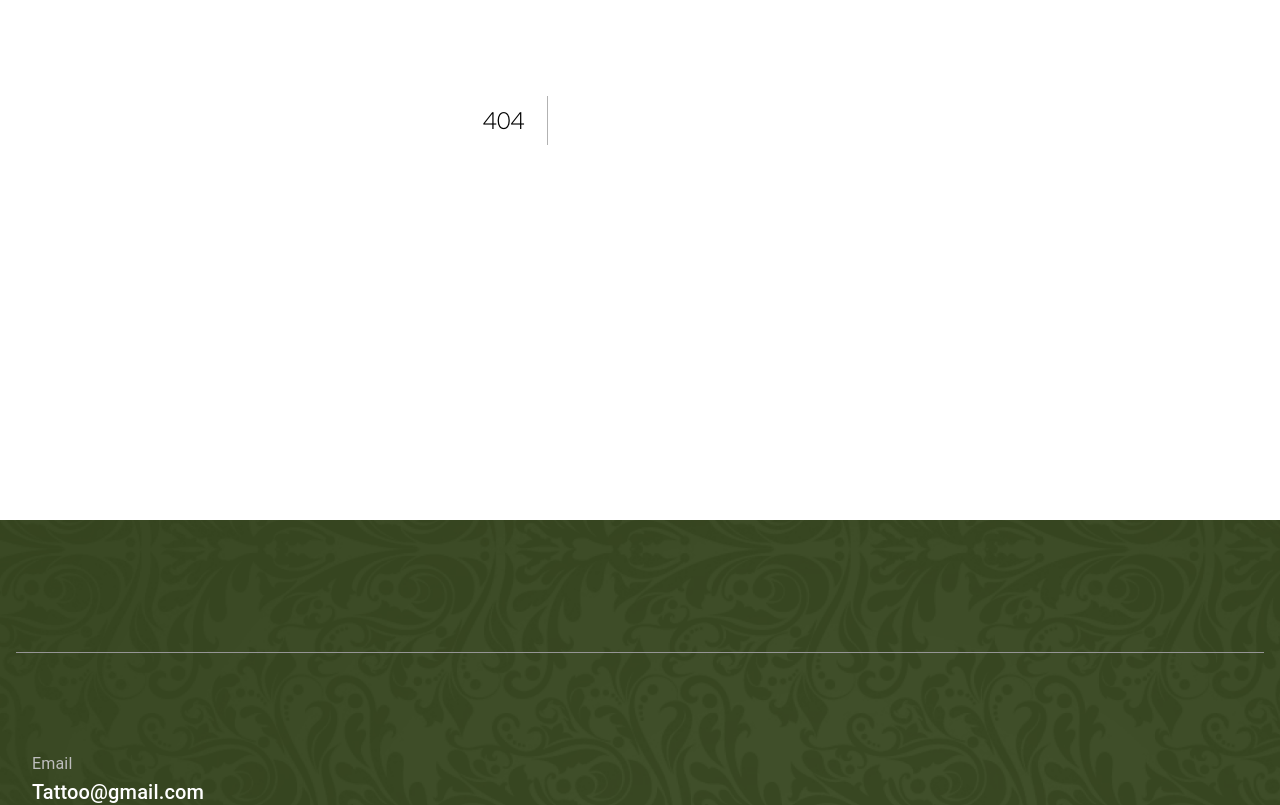
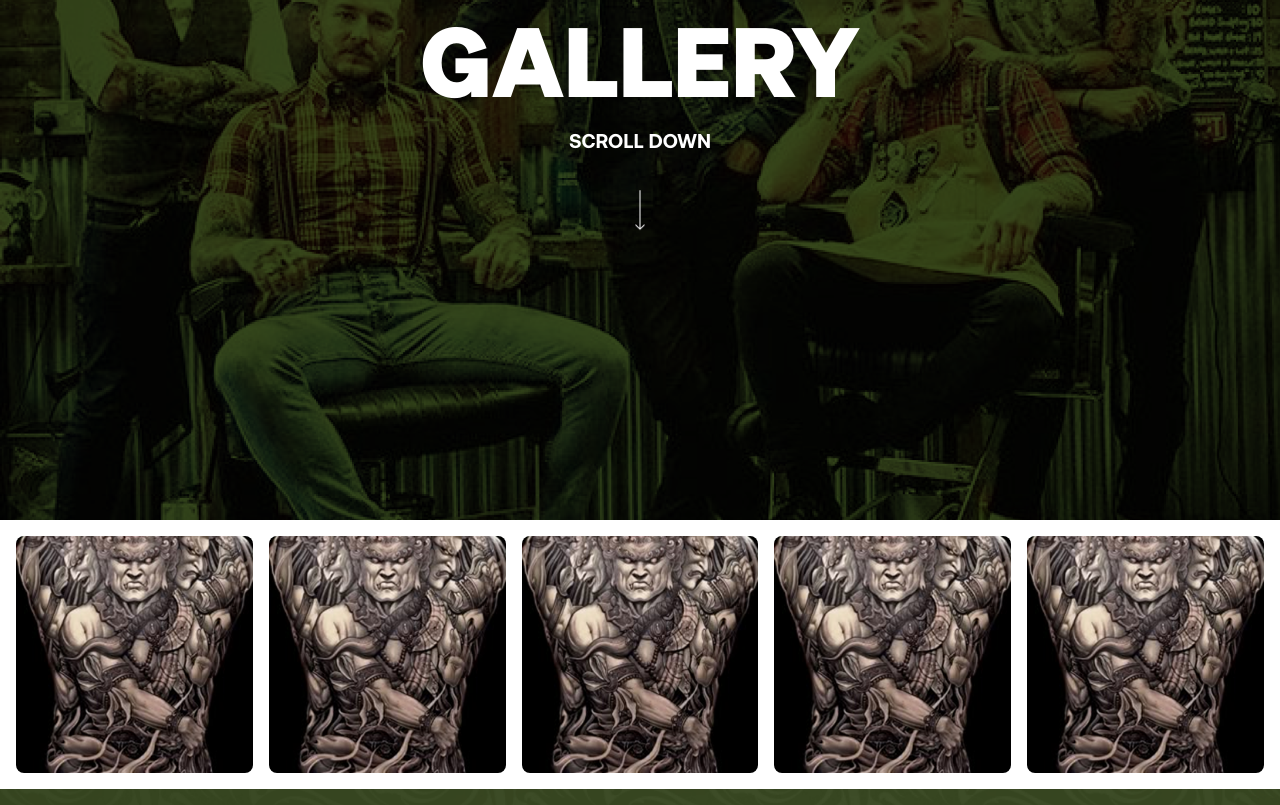
Before and after one commit to HoangTrongHa/Tattoo-project, a Next.js app: page /gallery in a window 1280 px wide. Before the commit this address had no page. Shown: the part 280-1085 px from the top of the page. Built offline with nearby package versions, Linux system fonts and the light colour scheme; grey boxes are pictures that could not be loaded.

Commit message:
feat: add gallary

```diff
--- a/src/app/about/page.js
+++ b/src/app/about/page.js
@@ -1,8 +1,8 @@
 import React from 'react';
 import Image from 'next/image';
 import Link from 'next/link';
-import Banner from './components/Banner';
 import GlobalAbout from '@/components/organisms/GlobalAbout';
+import GlobalBanner from '@/components/organisms/GlobalBanner';
 import OurMission from './components/OurMission';
 import about1 from '@/assets/home/about-2.png';
 import about2 from '@/assets/home/about-3.png';
@@ -46,7 +46,10 @@ const AboutPage = () => {
   return (
     <div className="min-h-screen bg-[#455927]">
       {/* Hero Section */}
-      <Banner
+      <GlobalBanner
+        title1="ABOUT"
+        title2="OUR FAMILY"
+        buttonText="More About Us"
       />
       <GlobalAbout images={aboutImage} isButton={false} />
       <OurMission />
--- /dev/null
+++ b/src/app/gallery/page.js
@@ -0,0 +1,26 @@
+import React from 'react';
+import GlobalBanner from '@/components/organisms/GlobalBanner';
+import ImageGallery from '@/components/organisms/ImageGallery';
+import image1 from '@/assets/gallery/item.png';
+
+const AboutPage = () => {
+  const images = [
+    { src: image1.src },
+    { src: image1.src },
+    { src: image1.src },
+    { src: image1.src },
+    { src: image1.src },
+]
+  return (
+    <div className="min-h-screen bg-[#fff]">
+      {/* Hero Section */}
+      <GlobalBanner
+        title1="MASTERPIECE"
+        title2="GALLERY"
+      />
+      <ImageGallery images={images} />
+    </div>
+  );
+};
+
+export default AboutPage;
--- a/src/app/about/components/Banner.js
+++ b/src/components/organisms/GlobalBanner.js
@@ -1,10 +1,15 @@
 'use client';
 import React from 'react';
+import Button from '@/components/atoms/Button';
 import Background1 from '@/assets/about/about_bg1.png';
-import Background2 from '@/assets/about/about_bg2.png';
-import Button from '@/components/atoms/Button';
 
-const Banner = () => {
+const Banner = ({
+  backgroundImage1 = Background1,
+  title1,
+  title2,
+  buttonText,
+  scrollText = "SCROLL DOWN"
+}) => {
   return (
     <div className="relative flex items-center justify-center w-full h-screen">
       <div
@@ -13,29 +18,32 @@ const Banner = () => {
           backgroundColor: '#1b240e',
           backgroundSize: 'cover',
           backgroundRepeat: 'no-repeat',
-          opacity: 0.7,
         }}
       />
+      {backgroundImage1 && (
         <div
           className="absolute inset-0 z-10"
           style={{
-          backgroundImage: `url(${Background1.src})`,
+            backgroundImage: `url(${backgroundImage1.src})`,
             backgroundSize: 'cover',
             backgroundRepeat: 'no-repeat',
             mixBlendMode: 'overlay',
           }}
         />
+      )}
       <div className="relative z-20 text-center text-white px-6 py-12">
-        <h2 className="mb-4">ABOUT</h2>
-        <h2 className="mb-6">OUR FAMILY</h2>
+        {title1 && <h2 className="mb-4">{title1}</h2>}
+        {title2 && <h2 className="mb-6">{title2}</h2>}
+        {buttonText && (
           <Button
             className="!mx-auto"
             sx={{ mt: '40px', px: '25px', py: '16px', fontSize: '20px' }}
           >
-          <div className="font-aeonik-bold">More About Us</div>
+            <div className="font-aeonik-bold">{buttonText}</div>
           </Button>
+        )}
         <div className="mt-6 text-xl text-white">
-          <span className="font-aeonik-bold">SCROLL DOWN</span>
+          <span className="font-aeonik-bold">{scrollText}</span>
           <div className="flex justify-center items-center mt-4">
             <svg
               className="scroll-down-icon"
--- /dev/null
+++ b/src/components/organisms/ImageGallery.js
@@ -0,0 +1,63 @@
+'use client';
+import React, { useState } from 'react';
+import Image from 'next/image';
+import CloseIcon from '@mui/icons-material/Close';
+
+const ImageGallery = ({ images }) => {
+  const [selectedImage, setSelectedImage] = useState(null);
+
+  if (!images || images.length === 0) {
+    return <div className="text-center p-4">No images available</div>;
+  }
+
+  return (
+    <div className="p-4">
+      {/* Grid of images */}
+      <div className="grid grid-cols-3 md:grid-cols-4 lg:grid-cols-5 gap-2 md:gap-4">
+        {images.map((image, index) => (
+          <div
+            key={index}
+            className="relative aspect-square overflow-hidden rounded-lg cursor-pointer hover:opacity-90 transition-opacity"
+            onClick={() => setSelectedImage(image.src)}
+          >
+            <Image
+              src={image.src}
+              alt={`Gallery image ${index + 1}`}
+              fill
+              className="object-cover"
+            />
+          </div>
+        ))}
+      </div>
+
+      {/* Modal for selected image */}
+      {selectedImage && (
+        <div
+          className="fixed inset-0 bg-black bg-opacity-75 flex items-center justify-center z-50 p-4"
+          onClick={() => setSelectedImage(null)}
+        >
+          <div className="relative max-w-4xl w-full aspect-square">
+            <Image
+              src={selectedImage}
+              alt="Selected image"
+              fill
+              className="object-contain"
+            />
+            {/* Close button */}
+            <button
+              className="absolute top-4 right-4 cursor-pointer"
+              onClick={(e) => {
+                e.stopPropagation();
+                setSelectedImage(null);
+              }}
+            >
+              <CloseIcon className="h-6 w-6" />
+            </button>
+          </div>
+        </div>
+      )}
+    </div>
+  );
+};
+
+export default ImageGallery;
```
Also changed, not shown: src/app/gallery/components/ListImage.js (added), src/assets/gallery/item.png (added). Lines whose indentation alone changed are shown as unchanged.
